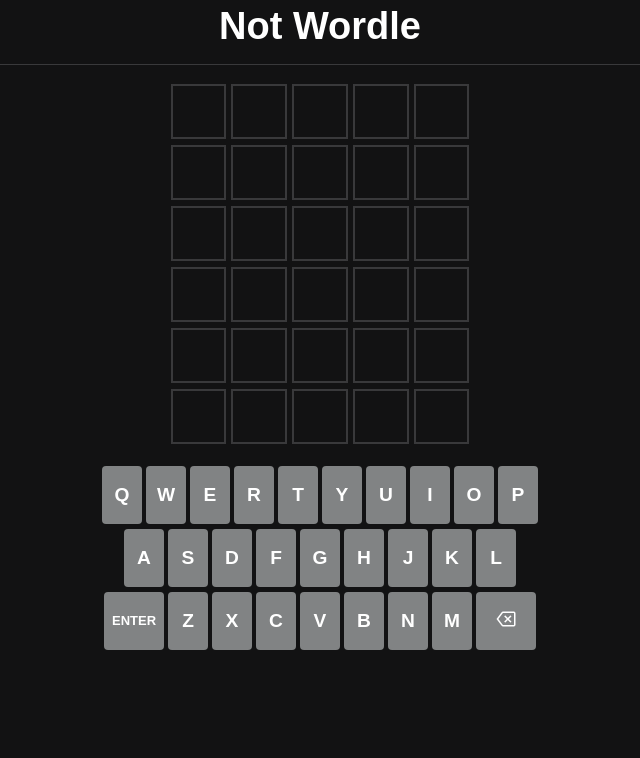
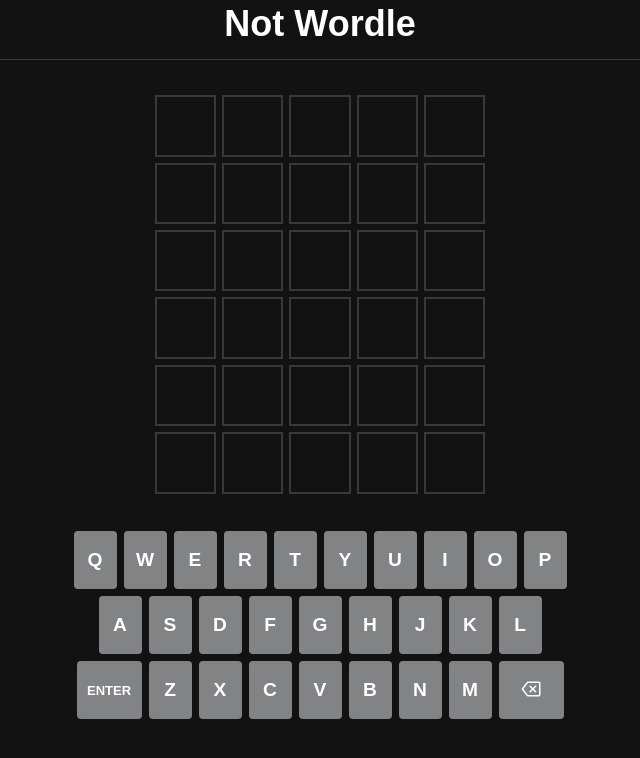
Before and after one commit to katymolloy/not-wordle, a plain HTML site: page index.html in a window 1280 px wide. Shown: the whole page, without its empty margins (320-960 px from the left). Drawn offline with nearby package versions, Linux system fonts and the light colour scheme; a web font is replaced by a local one.

Commit message:
UI updates

```diff
--- a/style.css
+++ b/style.css
@@ -25,9 +25,9 @@
   font-family: gambado-sans-forte, sans-serif;
   font-weight: 700;
   font-style: normal;
-  font-size: 38px;
+  font-size: 36px;
   padding-top: 5px;
-  margin: 0;
+  margin: -2px 0;
 }
 
 hr {
@@ -44,7 +44,8 @@
   align-items: center;
   justify-content: center;
   flex-direction: column;
-  gap: 1rem;
+  gap: 2rem;
+  margin-top: 1rem;
 }
 
 #letterRow1,
@@ -59,8 +60,8 @@
 
 .letterInput {
   border: solid 2px var(--accentGray);
-  height: 3.2rem;
-  width: 3.2rem;
+  height: 3.6rem;
+  width: 3.6rem;
   margin-bottom: 0.36rem;
   font-size: 35px;
   font-weight: 600;
@@ -77,7 +78,7 @@
   cursor: pointer;
   user-select: none;
   height: 58px;
-  width: 40px;
+  width: 43px;
   font-size: 1.2em;
   background-color: var(--keyboardKey);
   color: var(--text);
@@ -87,14 +88,21 @@
 .keyboardContainer {
   display: flex;
   flex-direction: column;
-  gap: 5px;
+  gap: 7px;
   align-items: center;
+}
+
+.keyRow1,
+.keyRow2,
+.keyRow3{
+  display: flex;
+  gap: 7px;
 }
 
 #enter,
 #back {
   font-size: 13px;
-  width: 60px;
+  width: 65px;
 }
 
 .material-symbols-outlined {
```
